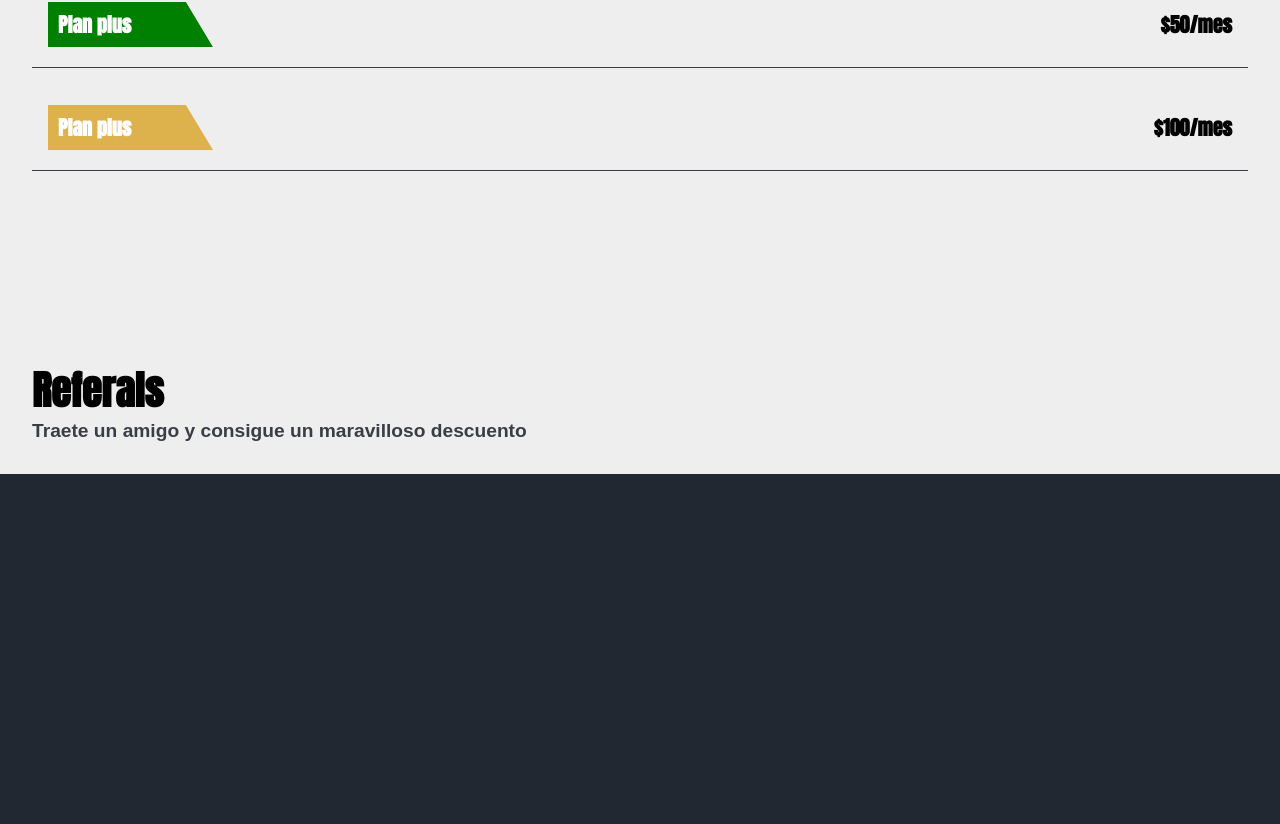
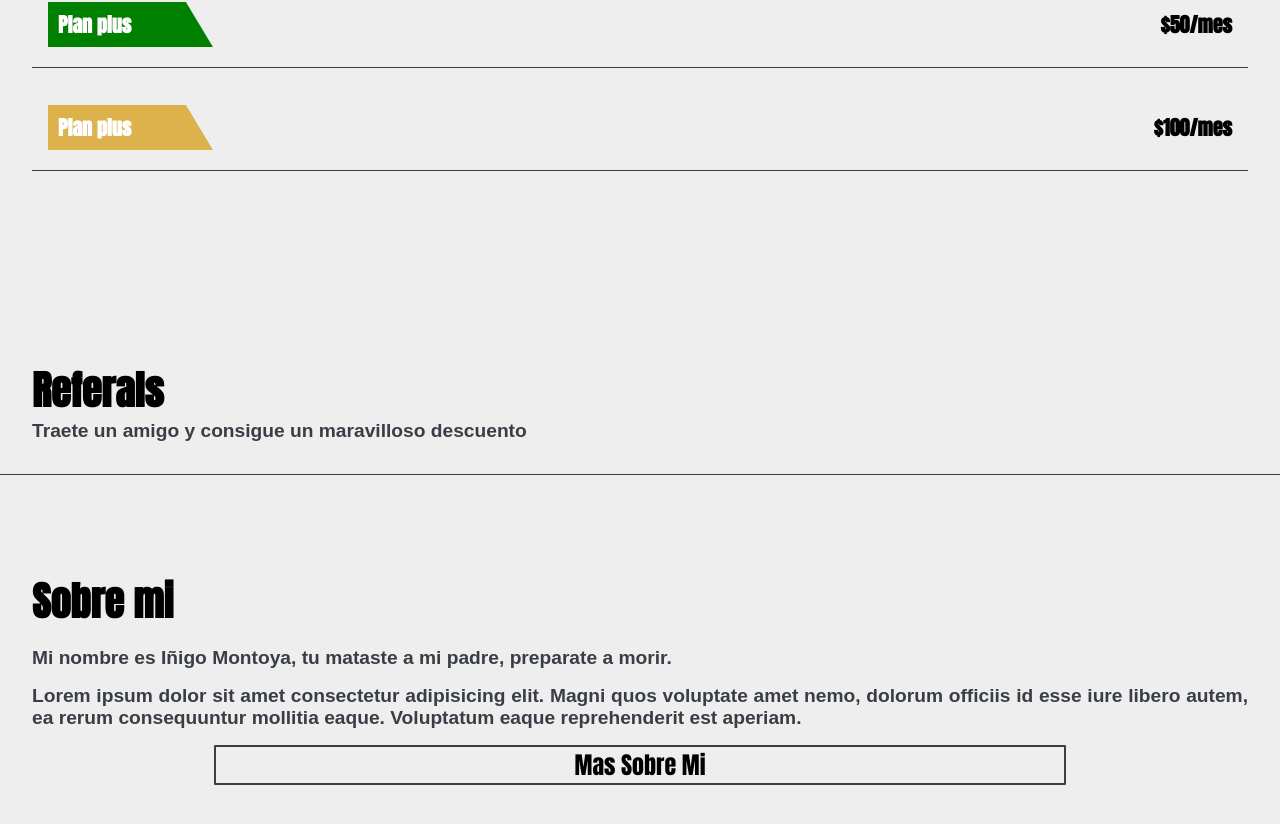
Before and after one commit to Etxarri-Fitness/web, a Next.js app: page / in a window 1280 px wide. Shown: the part 1126-1950 px from the top of the page. Before the commit the page ends 1600 px from the top, so only its background shows below. Built offline with nearby package versions, Linux system fonts and the light colour scheme.

Commit message:
ADD - About me component

```diff
--- /dev/null
+++ b/components/layout/AboutMe/AboutMe.tsx
@@ -0,0 +1,27 @@
+import React from "react";
+
+import Button from "components/Button";
+
+import styles from "./about-me.module.css";
+
+const AboutMe = () => {
+  return (
+    <div className={styles["about-me"]}>
+      <h3>Sobre mi</h3>
+      <p>
+        Mi nombre es Iñigo Montoya, tu mataste a mi padre, preparate a morir.
+      </p>
+      <p>
+        Lorem ipsum dolor sit amet consectetur adipisicing elit. Magni quos
+        voluptate amet nemo, dolorum officiis id esse iure libero autem, ea
+        rerum consequuntur mollitia eaque. Voluptatum eaque reprehenderit est
+        aperiam.
+      </p>
+      <span className={styles["more-about-me"]}>
+        <Button href="/MoreAboutMe">Mas Sobre Mi</Button>
+      </span>
+    </div>
+  );
+};
+
+export default AboutMe;
--- /dev/null
+++ b/components/layout/AboutMe/about-me.module.css
@@ -0,0 +1,26 @@
+.about-me{
+    height: 100vh;
+    width: 100%;
+    overflow: hidden;
+    background-color: #eeeeee;
+    display: flex;
+    flex-direction: column;
+    align-items: flex-start;
+    padding: 2rem;
+    padding-top: 6rem;
+    border-top: 1px solid #393E46;
+    gap :1rem;
+}
+
+.more-about-me{
+    width: 70%;
+    display: flex;
+    border: 2px solid #393E46;
+    border-radius: 1px;
+    justify-content: center;
+    font-family: 'Anton';
+    font-size: 1.5rem;
+    align-self: center;
+
+
+}
--- /dev/null
+++ b/components/layout/AboutMe/index.ts
@@ -0,0 +1,3 @@
+import AboutMe from "./AboutMe";
+
+export default AboutMe;
--- a/pages/index.tsx
+++ b/pages/index.tsx
@@ -3,12 +3,14 @@ import { Fragment } from "react";
 
 import HomePage from "/components/layout/HomePage";
 import Pricing from "/components/layout/Pricing";
+import AboutMe from "/components/layout/AboutMe";
 
 const Home: NextPage = () => {
   return (
     <Fragment>
       <HomePage />
       <Pricing />
+      <AboutMe />
     </Fragment>
   );
 };
```
